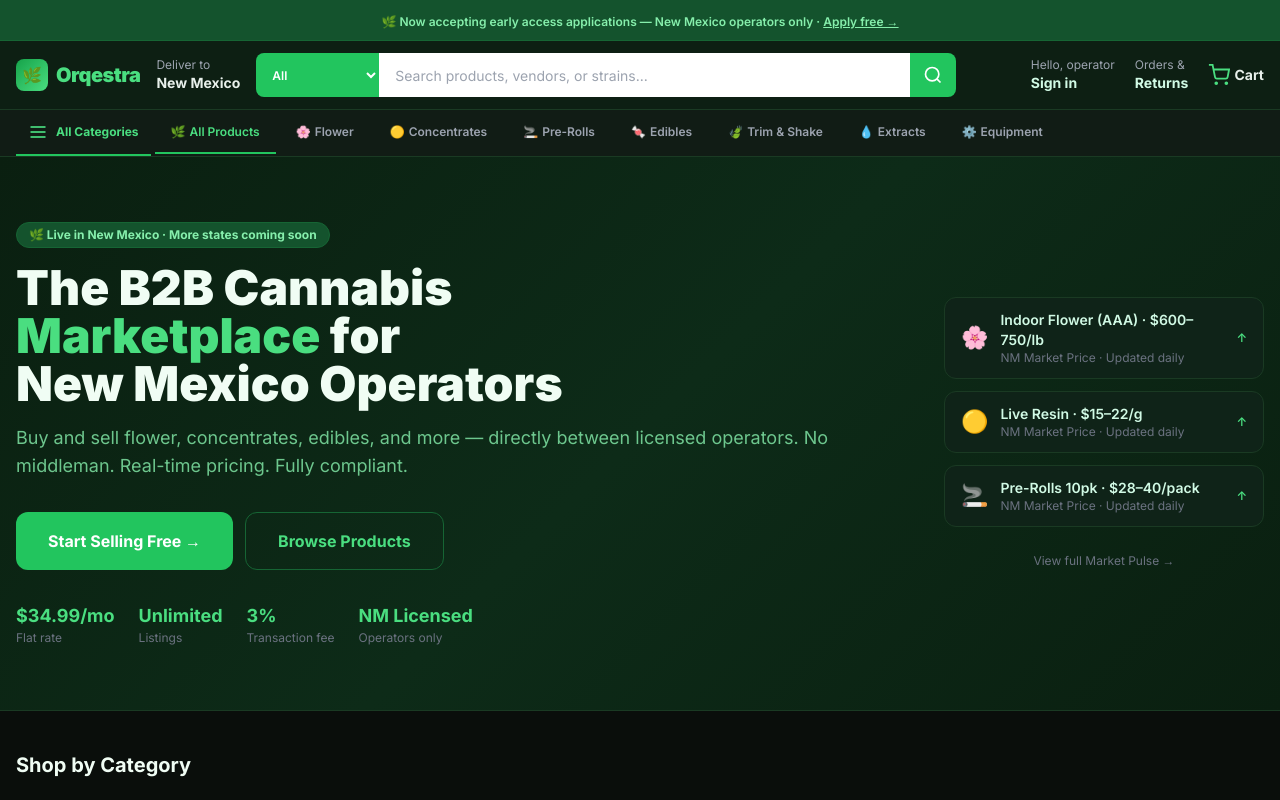
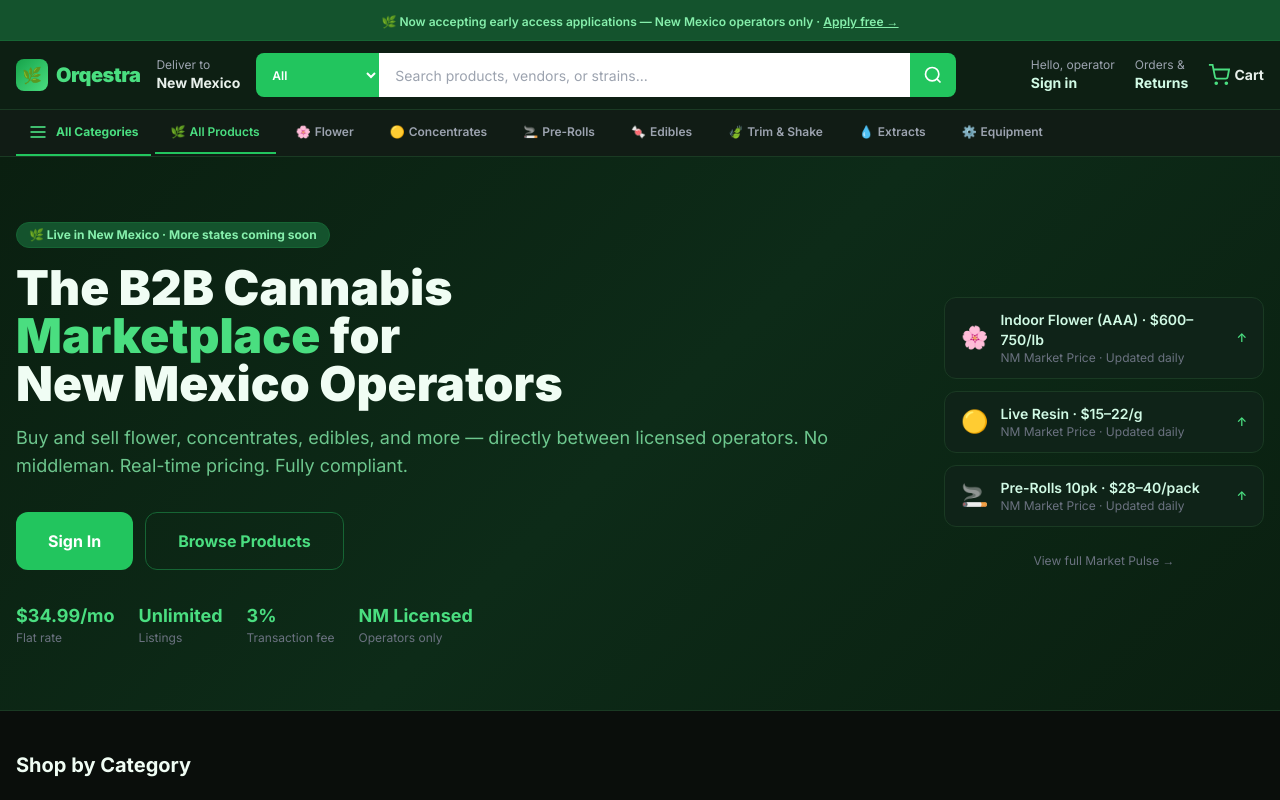
Before and after one commit to orqestraX/orqestra-app, a Next.js app: page / in a window 1280 px wide. Shown: the top 800 px of the page. Built offline with nearby package versions, Linux system fonts and the light colour scheme.

Commit message:
chore: rename CTA button from "Start Selling Free" to "Sign In"

```diff
--- a/app/page.tsx
+++ b/app/page.tsx
@@ -301,7 +301,7 @@
               <Link href="/onboarding"
                 className="inline-flex items-center gap-2 px-8 py-4 rounded-xl font-bold text-base transition-all"
                 style={{ background: '#22c55e', color: '#fff' }}>
-                Start Selling Free →
+                Sign In
               </Link>
               <Link href="#products"
                 className="inline-flex items-center gap-2 px-8 py-4 rounded-xl font-bold text-base transition-all"
```
